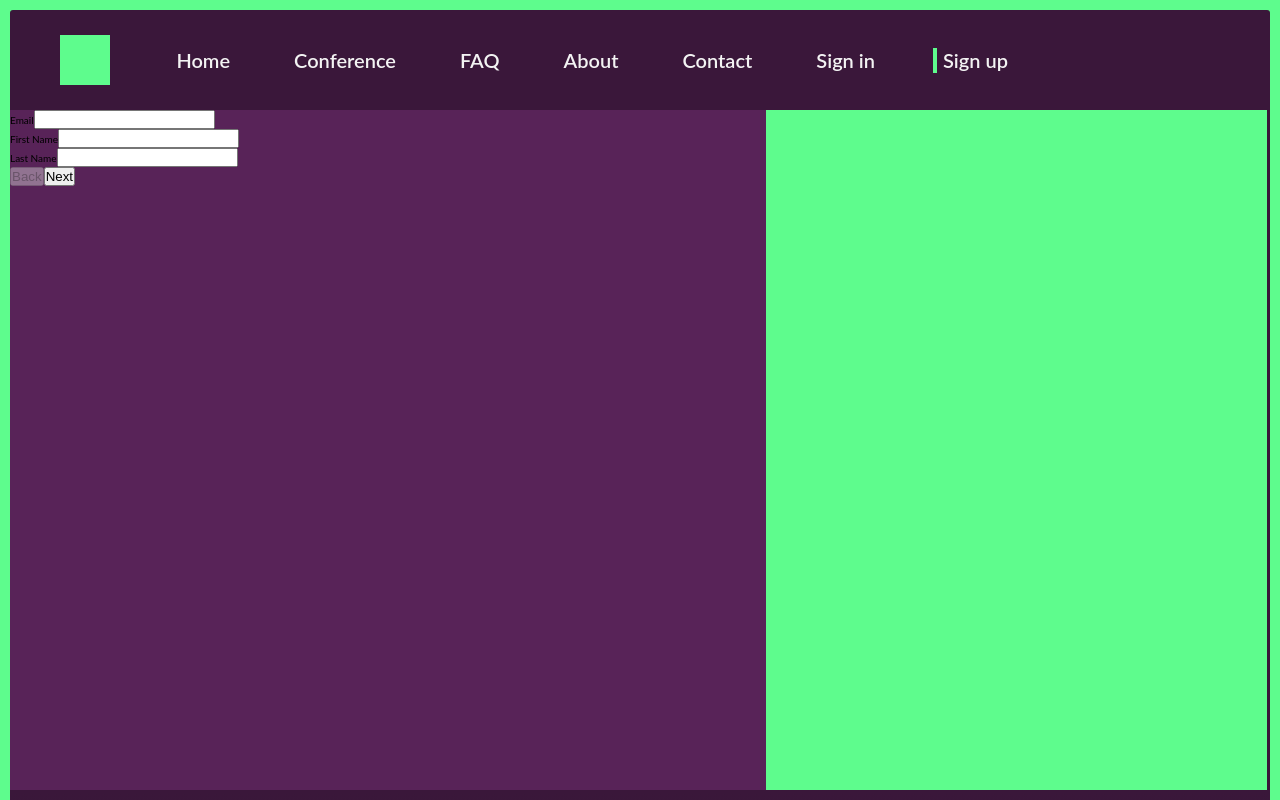
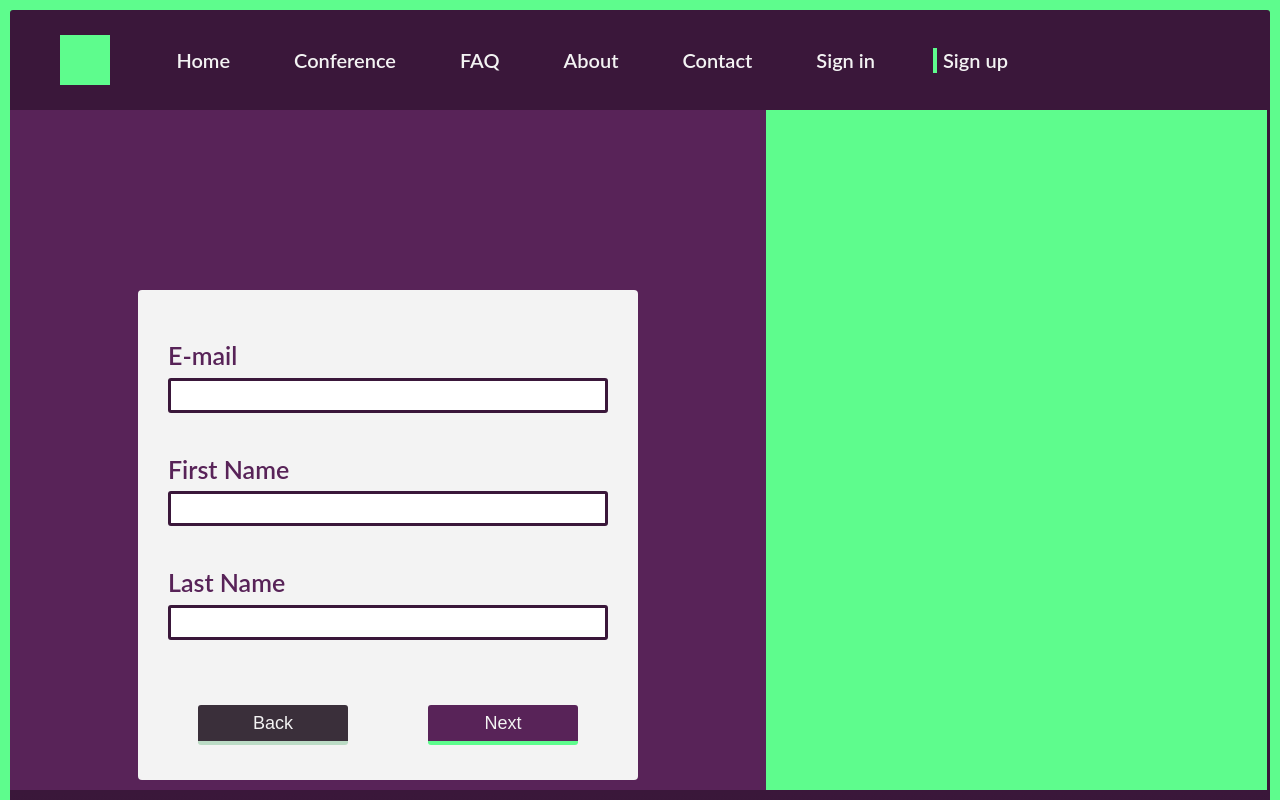
Before and after one commit to DownTown44/conference-uni, a React (Create React App) app: page /signup in a window 1280 px wide. Shown: the top 800 px of the page. Built offline with nearby package versions, Linux system fonts and the light colour scheme.

Commit message:
Form component done

```diff
--- a/src/components/Form/CustomFrom.js
+++ b/src/components/Form/CustomFrom.js
@@ -7,7 +7,7 @@ const CustomForm = () => {
     lastName: "",
     username: "",
     password: "",
-    repeatPassword: ""
+    confirmPassword: ""
   })
 
   const [count, setCount] = useState(1);
@@ -22,14 +22,13 @@ const CustomForm = () => {
   return (
     <div className="customForm">
       <div className="customForm__stepCounter">
-
       </div>
-      <form>
+      <form className="customForm__form">
         {/* FIRST PART */}
         {count === 1 ? (
           <>
-            <div className="">
-              <label>Email</label>
+            <div className="customForm__form-field">
+              <label>E-mail</label>
               <input
                 type="email"
                 className=""
@@ -37,7 +36,7 @@ const CustomForm = () => {
                 onChange={updateForm}
                 value={form.email} />
             </div>
-            <div className="">
+            <div className="customForm__form-field">
               <label>First Name</label>
               <input
                 type="text"
@@ -46,7 +45,7 @@ const CustomForm = () => {
                 onChange={updateForm}
                 value={form.firstName} />
             </div>
-            <div className="">
+            <div className="customForm__form-field">
               <label>Last Name</label>
               <input
                 type="text"
@@ -61,7 +60,7 @@ const CustomForm = () => {
         {/* SECOND PART */}
         {count === 2 ? (
           <>
-            <div className="">
+            <div className="customForm__form-field">
               <label>Username</label>
               <input
                 type="username"
@@ -70,37 +69,37 @@ const CustomForm = () => {
                 onChange={updateForm}
                 value={form.username} />
             </div>
-            <div className="">
+            <div className="customForm__form-field">
               <label>Password</label>
               <input
                 type="password"
                 className=""
-                name="firstName"
+                name="password"
                 onChange={updateForm}
                 value={form.password} />
             </div>
-            <div className="">
-              <label>Repeat password</label>
+            <div className="customForm__form-field">
+              <label>Confirm password</label>
               <input
                 type="password"
                 className=""
-                name="lastName"
+                name="confirmPassword"
                 onChange={updateForm}
-                value={form.repeatPassword} />
+                value={form.confirmPassword} />
             </div>
           </>
         ) : null}
 
         {/* THIRD PART */}
         {count === 3 ? (
-          <div>
+          <div className="customForm__review">
             <p>Please review your data</p>
             <p>Email: <span>{form.email}</span></p>
             <p>First name: <span>{form.firstName}</span></p>
             <p>Last name: <span>{form.lastName}</span></p>
             <p>Username: <span>{form.username}</span></p>
             <button
-              className="customForm__submitbtn"
+              className="ctaButton"
               type="submit">
               Submit</button>
           </div>
@@ -108,11 +107,13 @@ const CustomForm = () => {
       </form>
       <div className="customForm__controls">
         <button
+          className="customForm__controls-btn"
           onClick={() => setCount(prev => prev - 1)}
           disabled={count < 2}>
           Back
         </button>
         <button
+          className="customForm__controls-btn"
           onClick={() => setCount(prev => prev + 1)}
           disabled={count > 2}>
           Next
--- a/src/css/style.css
+++ b/src/css/style.css
@@ -44,37 +44,6 @@ body::-webkit-scrollbar-thumb {
   justify-content: space-evenly;
   align-items: center;
   flex-direction: row-reverse; }
-
-.story {
-  margin-top: 7rem; }
-  .story__box {
-    width: 45rem;
-    padding: 4rem;
-    min-height: 35rem;
-    border-radius: 15px;
-    background: #fbf7f7;
-    box-shadow: 0 5px 10px -5px rgba(0, 0, 0, 0.2), inset 0 -3px 4px 0 rgba(0, 0, 0, 0.1), 0 -7px 15px -2px #ffffff, inset 0 3px 2px -5px #e4e1e1, inset 0 0 8px 1px #ffffff, inset 0 10px 40px 0 #e4e1e1;
-    display: flex;
-    flex-direction: column; }
-    .story__box__board-icon {
-      font-size: 6rem;
-      border-radius: 10px;
-      background: linear-gradient(to right bottom, rgba(88, 35, 88, 0.75), rgba(58, 23, 58, 0.75));
-      padding: .7rem;
-      color: #5EFC8D;
-      margin-bottom: 2rem;
-      margin-left: 1rem; }
-    .story__box h2 {
-      font-size: 4rem;
-      font-weight: 400;
-      margin-bottom: 2rem;
-      color: #3A173A; }
-    .story__box p {
-      font-size: 2rem;
-      letter-spacing: .5px;
-      color: #582358; }
-  .story img {
-    width: 45rem; }
 
 @keyframes stripe-slide {
   0% {
@@ -123,6 +92,83 @@ body::-webkit-scrollbar-thumb {
       border-top: 1px solid #5EFC8D;
       animation: stripe-slide 12s infinite linear forwards; }
 
+.customForm {
+  height: 60rem;
+  width: 50rem;
+  display: flex;
+  flex-direction: column; }
+  .customForm__stepCounter {
+    height: 7rem;
+    margin-bottom: 4rem; }
+  .customForm__form {
+    background-color: #f3f3f3;
+    border-radius: 4px 4px 0 0;
+    min-height: 40rem;
+    padding: 3rem;
+    display: flex;
+    flex-direction: column;
+    justify-content: space-around; }
+    .customForm__form-field {
+      font-size: 2.5rem;
+      font-weight: 600;
+      color: #582358;
+      height: 8rem;
+      display: flex;
+      flex-direction: column;
+      justify-content: space-around; }
+      .customForm__form-field input {
+        color: #582358;
+        font-size: 1.8rem;
+        height: 3.5rem;
+        border: 3px solid #3A173A;
+        border-radius: 3px;
+        outline: none; }
+  .customForm__controls {
+    background-color: #f3f3f3;
+    border-radius: 0 0 4px 4px;
+    padding: 2rem;
+    padding-top: 0;
+    flex-grow: 1;
+    display: flex;
+    justify-content: space-around;
+    align-items: center; }
+    .customForm__controls-btn {
+      background-color: #582358;
+      color: #f3f3f3;
+      font-size: 1.8rem;
+      border-radius: 3px;
+      border: none;
+      border-bottom: 4px solid #5EFC8D;
+      height: 4rem;
+      width: 15rem;
+      outline: none;
+      transition: all .2s ease; }
+      .customForm__controls-btn:hover {
+        background-color: #4d1f4d; }
+      .customForm__controls-btn:active {
+        border: 0;
+        transform: translateY(1px); }
+      .customForm__controls-btn:disabled {
+        filter: grayscale(80%); }
+  .customForm__review {
+    flex: 1;
+    display: flex;
+    flex-direction: column;
+    justify-content: space-around; }
+    .customForm__review p {
+      color: #3A173A;
+      font-size: 2.5rem; }
+    .customForm__review p:first-child {
+      color: #3A173A;
+      font-size: 3rem;
+      font-weight: 600;
+      margin: 0 auto; }
+    .customForm__review button {
+      font-size: 2.5rem;
+      height: 5rem;
+      width: 25rem;
+      margin: 0 auto; }
+
 .linkButton, .linkButton:visited {
   width: 20rem;
   height: 4rem;
@@ -150,7 +196,9 @@ body::-webkit-scrollbar-thumb {
   padding: 7rem;
   overflow: hidden;
   display: flex;
-  justify-content: space-between; }
+  justify-content: space-between;
+  align-items: center;
+  flex-wrap: wrap; }
 
 .countDownCard {
   border: 2px solid #3A173A;
@@ -223,6 +271,37 @@ body::-webkit-scrollbar-thumb {
     font-weight: 400;
     font-size: 1.8rem;
     margin-bottom: 2rem; }
+
+.story {
+  margin-top: 7rem; }
+  .story__box {
+    width: 45rem;
+    padding: 4rem;
+    min-height: 35rem;
+    border-radius: 15px;
+    background: #fbf7f7;
+    box-shadow: 0 5px 10px -5px rgba(0, 0, 0, 0.2), inset 0 -3px 4px 0 rgba(0, 0, 0, 0.1), 0 -7px 15px -2px #ffffff, inset 0 3px 2px -5px #e4e1e1, inset 0 0 8px 1px #ffffff, inset 0 10px 40px 0 #e4e1e1;
+    display: flex;
+    flex-direction: column; }
+    .story__box__board-icon {
+      font-size: 6rem;
+      border-radius: 10px;
+      background: linear-gradient(to right bottom, rgba(88, 35, 88, 0.75), rgba(58, 23, 58, 0.75));
+      padding: .7rem;
+      color: #5EFC8D;
+      margin-bottom: 2rem;
+      margin-left: 1rem; }
+    .story__box h2 {
+      font-size: 4rem;
+      font-weight: 400;
+      margin-bottom: 2rem;
+      color: #3A173A; }
+    .story__box p {
+      font-size: 2rem;
+      letter-spacing: .5px;
+      color: #582358; }
+  .story img {
+    width: 45rem; }
 
 .toolbar {
   background-color: #3A173A;
@@ -380,7 +459,11 @@ body::-webkit-scrollbar-thumb {
   .signup__form {
     background-color: #582358;
     height: 100%;
-    width: 60%; }
+    width: 60%;
+    padding-top: 7rem;
+    display: flex;
+    justify-content: center;
+    align-items: flex-start; }
   .signup__didyou {
     background-color: #5EFC8D;
     height: 100%;
--- /dev/null
+++ b/src/sass/components/_customForm.scss
@@ -0,0 +1,114 @@
+.customForm {
+  height: 60rem;
+  width: 50rem;
+
+  display: flex;
+  flex-direction: column;
+
+  &__stepCounter {
+    height: 7rem;
+    margin-bottom: 4rem;
+  }
+
+  &__form {
+    background-color: $color-white-background;
+    border-radius: 4px 4px 0 0;
+    min-height: 40rem;
+    padding: 3rem;
+
+    display: flex;
+    flex-direction: column;
+    justify-content: space-around;
+
+    &-field {
+      font-size: 2.5rem;
+      font-weight: 600;
+      color: $color-primary-light;
+
+      height: 8rem;
+
+      display: flex;
+      flex-direction: column;
+      justify-content: space-around;
+
+      input {
+        color: $color-primary-light;
+        font-size: 1.8rem;
+        height: 3.5rem;
+        border: 3px solid $color-primary;
+        border-radius: 3px;
+        outline: none;
+      }
+    }
+  }
+
+  &__controls {
+    background-color: $color-white-background;
+    border-radius: 0 0 4px 4px;
+    padding: 2rem;
+    padding-top: 0;
+
+    flex-grow: 1;
+
+    display: flex;
+    justify-content: space-around;
+    align-items: center;
+
+    &-btn {
+      background-color: $color-primary-light;
+      color: $color-white-text;
+      font-size: 1.8rem;
+      border-radius: 3px;
+      border: none;
+      border-bottom: 4px solid $color-secondary;
+
+      height: 4rem;
+      width: 15rem;
+      outline: none;
+
+      transition: all .2s ease;
+
+      &:hover {
+        background-color: darken($color-primary-light, 3%);
+      }
+
+      &:active {
+        border: 0;
+        transform: translateY(1px);
+      }
+
+      &:disabled {
+        filter: grayscale(80%);
+      }
+    }
+  }
+
+  &__review {
+    flex: 1;
+
+    display: flex;
+    flex-direction: column;
+    justify-content: space-around;
+
+    p {
+      color: $color-primary;
+      font-size: 2.5rem;
+    }
+
+    & p:first-child {
+      color: $color-primary;
+      font-size: 3rem;
+      font-weight: 600;
+      margin: 0 auto;
+    }
+
+    // CTA button
+    button {
+      font-size: 2.5rem;
+      height: 5rem;
+      width: 25rem;
+
+      margin: 0 auto;
+    }
+  }
+}
--- a/src/sass/components/_newsFeed.scss
+++ b/src/sass/components/_newsFeed.scss
@@ -4,7 +4,8 @@
 
   display: flex;
   justify-content: space-between;
-  // align-items: center;
+  align-items: center;
+  flex-wrap: wrap;
 }
 
 .countDownCard {
--- a/src/sass/main.scss
+++ b/src/sass/main.scss
@@ -2,10 +2,11 @@
 @import "base/mixins";
 @import "base/utilites";
 
-@import "components/story";
 @import "components/ctaButton";
+@import "components/customForm";
 @import "components/linkButton";
 @import "components/newsFeed";
+@import "components/story";
 
 @import "layout/toolbar";
 @import "layout/footer";
--- a/src/sass/pages/_signup.scss
+++ b/src/sass/pages/_signup.scss
@@ -6,6 +6,11 @@
     background-color: $color-primary-light;
     height: 100%;
     width: 60%;
+    padding-top: 7rem;
+
+    display: flex;
+    justify-content: center;
+    align-items: flex-start;
   }
 
   &__didyou{
```
